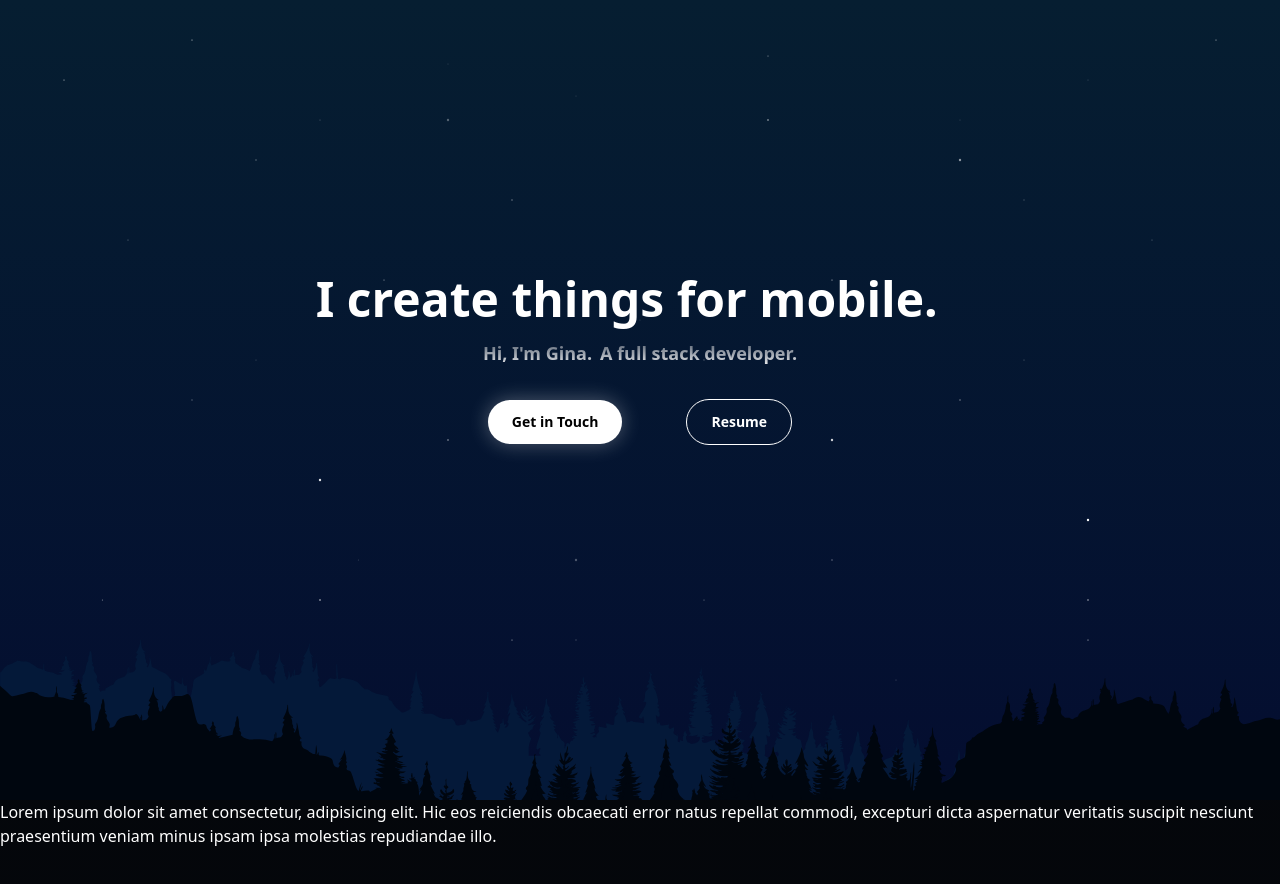
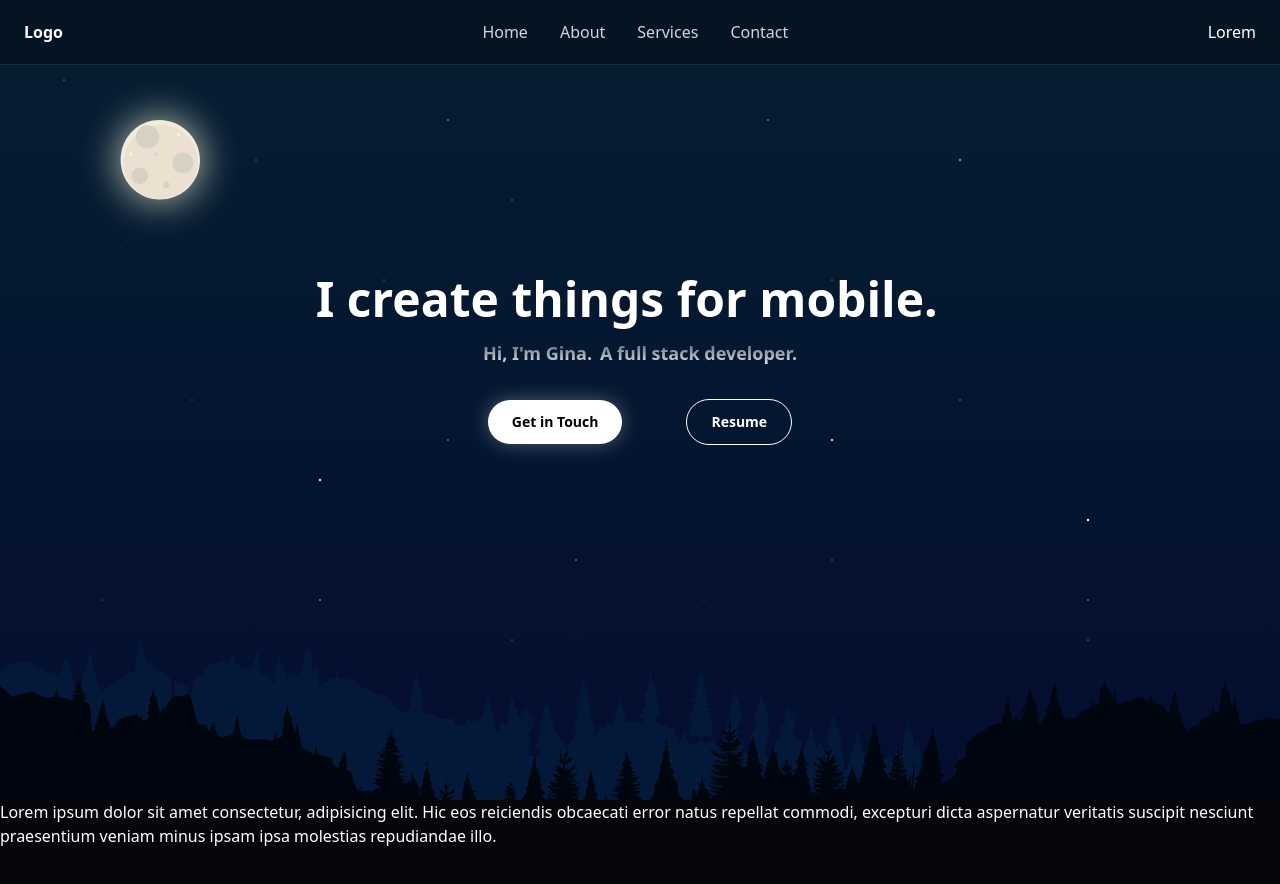
Before and after one commit to Gnblink0/portfolio, a Next.js app: page / in a window 1280 px wide. Shown: the top 884 px of the page. Built offline with nearby package versions, Linux system fonts and the light colour scheme.

Commit message:
create a moon in the sky

```diff
--- a/app/page.tsx
+++ b/app/page.tsx
@@ -1,4 +1,6 @@
 import Hero from "@/components/Hero";
+import Grid from "@/components/Grid";
+import Navbar from "@/components/Navbar";
 
 export default function Home() {
   return (
@@ -6,9 +8,12 @@ export default function Home() {
       className="relative flex flex-col items-center justify-center overflow-hidden
         mx-auto"
     >
+      <Navbar />
       <div className="w-full">
         <Hero />
       </div>
+
+      <Grid />
 
       <div className="h-3000">
         <p>Lorem ipsum dolor sit amet consectetur, adipisicing elit. Hic eos reiciendis obcaecati error natus repellat commodi, excepturi dicta aspernatur veritatis suscipit nesciunt praesentium veniam minus ipsam ipsa molestias repudiandae illo.</p>
--- /dev/null
+++ b/components/Grid.tsx
@@ -0,0 +1,14 @@
+import React from 'react'
+import { BentoGrid } from './ui/bento-grid'
+
+const Grid = () => {
+  return (
+    <section id="about">
+      <BentoGrid>
+
+      </BentoGrid>
+       </section>
+  )
+}
+
+export default Grid
--- a/components/Hero.tsx
+++ b/components/Hero.tsx
@@ -4,6 +4,8 @@ import Typewriter from "./ui/type-animation";
 import GlowButton from "./glow-button";
 import GeneralButton from "./general-button";
 import MountainBackground from "./MountainBackground";
+import Moon from "./Moon";
+
 const sequence = [
   "I create things for web.",
   3000,
@@ -16,6 +18,7 @@ const Hero = () => {
   return (
     <div className="relative pb-20 h-[100vh] flex flex-col items-center justify-center">
       <StarBackground />
+      <Moon />
       <div className="h-8 md:h-10 lg:h-12">
         <Typewriter
           sequence={sequence}
@@ -40,7 +43,7 @@ const Hero = () => {
         </GeneralButton>
       </div>
 
-      <MountainBackground />
+      <MountainBackground/>
     </div>
   );
 };
--- /dev/null
+++ b/components/Moon.tsx
@@ -0,0 +1,65 @@
+import React from "react";
+
+const MoonFull: React.FC = () => {
+  return (
+    <div
+      className="absolute top-30 left-30 cursor-move transition-transform duration-300
+        ease-in-out handle"
+    >
+      <svg
+        viewBox="0 0 512 512"
+        className="h-[80px] w-[80px] drop-shadow-[0_0_20px_rgba(255,255,224,0.8)]"
+
+      >
+        <g>
+          <g>
+            <path
+              fill="#F3ECDD"
+              d="M90.822,60.408c105.574-92.296,264.984-76,357.28,29.574s84.138,262.286-21.436,354.583 S158.688,529.26,66.392,423.687S-14.752,152.704,90.822,60.408z"
+            />
+            <path
+              fill="#ECE1D0"
+              d="M107.702,89.331c99.918-87.352,248.823-74.176,333.823,23.051s75.389,243.385-24.528,330.736 c-99.918,87.352-251.733,82.319-336.733-14.909S7.784,176.683,107.702,89.331z"
+            />
+            <g>
+              <path
+                fill="#D7D1C4"
+                d="M244.034,141.578C226.114,178.849,181.001,192.92,143.73,175 c-37.271-17.92-53.236-61.358-35.316-98.629c17.92-37.271,62.836-54.047,100.107-36.127 C245.792,58.164,261.954,104.307,244.034,141.578z"
+              />
+            </g>
+            <path
+              fill="#D7D1C4"
+              d="M217.126,218.456c-1.17-5.733,2.71-11.178,8.442-12.348c5.733-1.17,11.248,2.359,12.418,8.092 s-2.456,11.466-8.189,12.636C224.065,228.005,218.296,224.189,217.126,218.456z"
+            />
+            <path
+              fill="#FFFFFF"
+              opacity="0.5"
+              d="M363.159,97.031c-1.17-5.733,2.71-11.178,8.442-12.348s11.248,2.359,12.418,8.092 c1.17,5.733-2.456,11.466-8.189,12.636C370.097,106.581,364.328,102.764,363.159,97.031z"
+            />
+            <path
+              fill="#D7D1C4"
+              d="M282.758,398.482c8.691-7.598,21.813-6.256,29.411,2.434c7.598,8.691,6.926,21.591-1.765,29.189 c-8.691,7.598-22.06,6.972-29.658-1.719C273.149,419.697,274.067,406.08,282.758,398.482z"
+            />
+            <path
+              fill="#FFFFFF"
+              opacity="0.5"
+              d="M58.328,221.051c-1.17-5.733,2.71-11.178,8.442-12.348 c5.733-1.17,11.248,2.359,12.418,8.092c1.17,5.733-2.456,11.466-8.189,12.636C65.267,230.6,59.498,226.784,58.328,221.051z"
+            />
+            <path
+              fill="#D7D1C4"
+              d="M468.957,281.792c-3.725,36.65-37.257,62.1-73.907,58.374c-36.65-3.725-63.179-35.28-59.453-71.93 c3.725-36.65,36.273-64.306,72.923-60.581C445.17,211.381,472.683,245.142,468.957,281.792z"
+            />
+            <g>
+              <path
+                fill="#D7D1C4"
+                d="M173.243,331.228c14.631,25.328,4.867,57.296-20.461,71.927 c-25.328,14.631-57.072,6.642-71.703-18.687c-14.631-25.328-6.526-58.259,18.802-72.89 C125.209,296.946,158.611,305.899,173.243,331.228z"
+              />
+            </g>
+          </g>
+        </g>
+      </svg>
+    </div>
+  );
+};
+
+export default MoonFull;
--- a/components/MountainBackground.tsx
+++ b/components/MountainBackground.tsx
@@ -1,7 +1,7 @@
 // components/MountainBackground.tsx
 const MountainBackground = () => {
   return (
-    <div className="absolute bottom-0 w-full overflow-hidden">
+    <div className="absolute bottom-0 w-full -z-1 overflow-hidden">
       <svg className="w-full max-h-[100vh] h-auto" viewBox="0 0 1000 1000" preserveAspectRatio="xMinYMin slice">
         <g id="mountain-7">
           <path
--- /dev/null
+++ b/components/Navbar.tsx
@@ -0,0 +1,45 @@
+import React from "react";
+
+const Navbar = () => {
+  return (
+    // fixed 让导航栏悬浮，w-full 占满宽度，z-50 确保在最上层
+    <nav className="fixed top-0 w-full z-50">
+      {/* 主容器：添加背景色，模糊效果和内边距 */}
+      <div className="backdrop-blur-sm bg-black/30 border-b border-gray-800">
+        {/* 内容容器：控制最大宽度和居中 */}
+        <div className="max-w-7xl mx-auto px-4 sm:px-6">
+          {/* 弹性布局容器：对齐导航栏内的元素 */}
+          <div className="flex items-center justify-between h-16">
+            {/* Logo 区域 */}
+            <div className="flex-shrink-0">
+              <span className="text-white font-bold">Logo</span>
+            </div>
+
+            {/* 导航链接区域 */}
+            <div className="hidden md:flex items-center space-x-8">
+              <a href="#" className="text-gray-300 hover:text-white">
+                Home
+              </a>
+              <a href="#" className="text-gray-300 hover:text-white">
+                About
+              </a>
+              <a href="#" className="text-gray-300 hover:text-white">
+                Services
+              </a>
+              <a href="#" className="text-gray-300 hover:text-white">
+                Contact
+              </a>
+            </div>
+
+            {/* 右侧按钮区域 */}
+            <div className="flex items-center space-x-4">
+              Lorem
+            </div>
+          </div>
+        </div>
+      </div>
+    </nav>
+  );
+};
+
+export default Navbar;
--- /dev/null
+++ b/components/ui/bento-grid.tsx
@@ -0,0 +1,56 @@
+import { cn } from "@/lib/utils";
+
+export const BentoGrid = ({
+  className,
+  children,
+}: {
+  className?: string;
+  children?: React.ReactNode;
+}) => {
+  return (
+    <div
+      className={cn(
+        "mx-auto grid max-w-7xl grid-cols-1 gap-4 md:auto-rows-[18rem] md:grid-cols-3",
+        className,
+      )}
+    >
+      {children}
+    </div>
+  );
+};
+
+export const BentoGridItem = ({
+  className,
+  title,
+  description,
+  header,
+  icon,
+}: {
+  className?: string;
+  title?: string | React.ReactNode;
+  description?: string | React.ReactNode;
+  header?: React.ReactNode;
+  icon?: React.ReactNode;
+}) => {
+  return (
+    <div
+      className={cn(
+        `group/bento shadow-input row-span-1 flex flex-col justify-between space-y-4
+        rounded-xl border border-neutral-200 bg-white p-4 transition duration-200
+        hover:shadow-xl dark:border-white/[0.2] dark:bg-black dark:shadow-none`,
+        className,
+      )}
+    >
+      {header}
+      <div className="transition duration-200 group-hover/bento:translate-x-2">
+        {icon}
+        <div className="mt-2 mb-2 font-sans font-bold text-neutral-600 dark:text-neutral-200">
+          {title}
+        </div>
+        <div className="font-sans text-xs font-normal text-neutral-600 dark:text-neutral-300">
+          {description}
+        </div>
+      </div>
+    </div>
+  );
+};
--- a/package.json
+++ b/package.json
@@ -17,6 +17,7 @@
     "next-themes": "^0.4.6",
     "react": "^19.0.0",
     "react-dom": "^19.0.0",
+    "react-draggable": "^4.4.6",
     "react-type-animation": "^3.2.0",
     "tailwind-merge": "^3.3.0",
     "tailwindcss-animate": "^1.0.7"
```
Also changed, not shown: data/index.ts (added), 1 other file (tests, documents, lock files or other folders).
